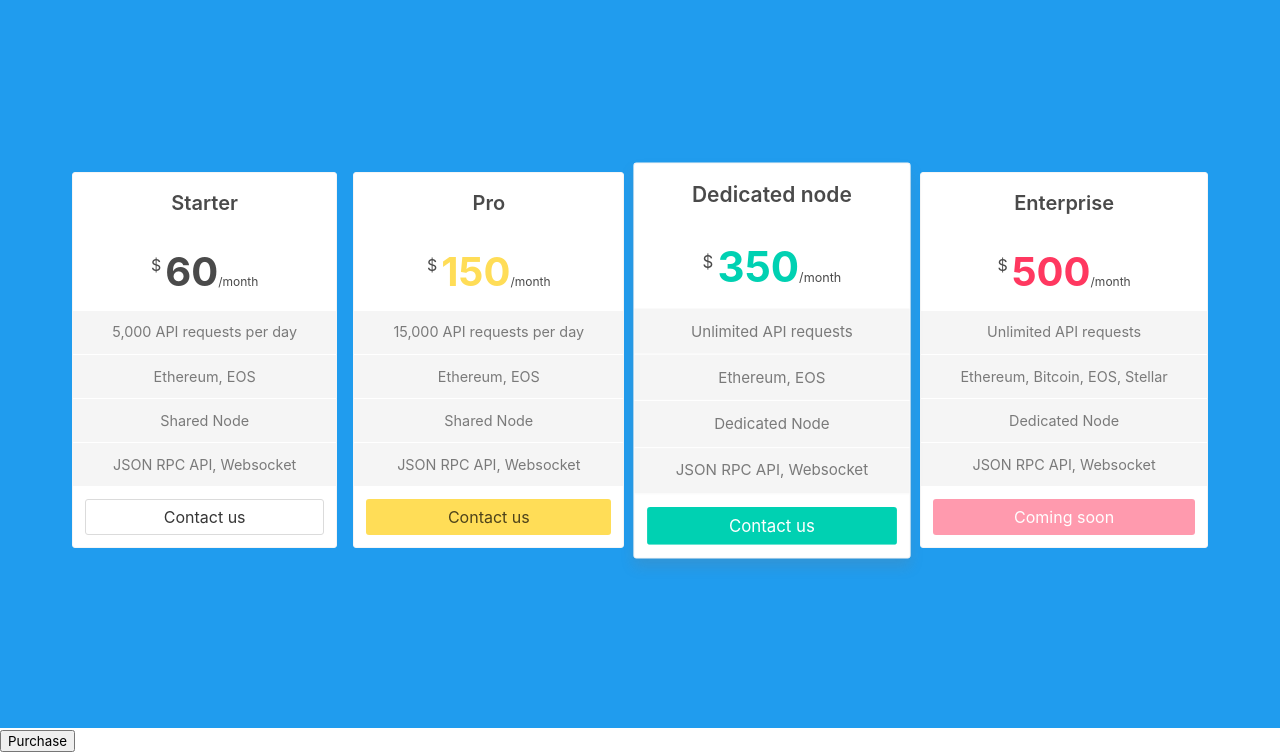
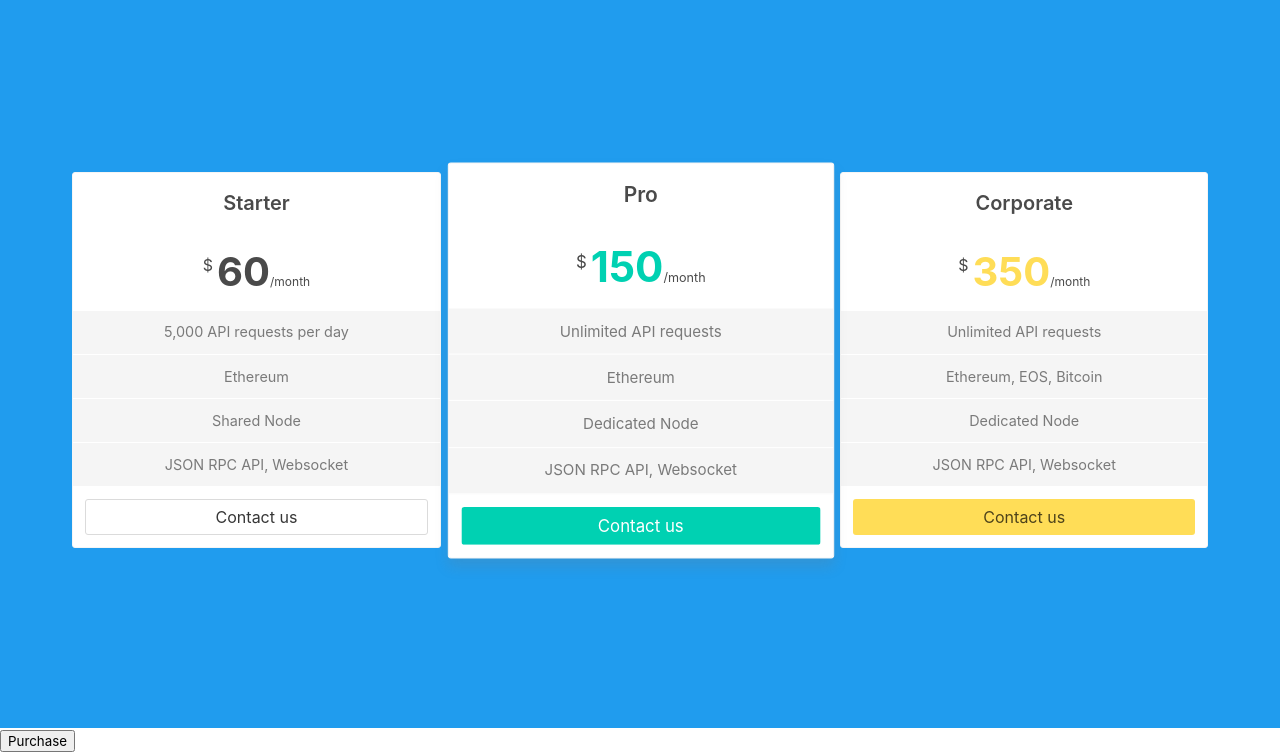
Before and after one commit to nodablock/website, a website: page pricing.html in a window 1280 px wide. Shown: the part 72-824 px from the top of the page. Drawn offline with nearby package versions, Linux system fonts and the light colour scheme; a script that the page names is missing.

Commit message:
simpler pricing

```diff
--- a/pricing.html
+++ b/pricing.html
@@ -101,7 +101,7 @@
                                 <div class="plan-price"><span class="plan-price-amount"><span class="plan-price-currency">$</span>60</span>/month</div>
                                 <div class="plan-items">
                                 <div class="plan-item">5,000 API requests per day</div>
-                                <div class="plan-item">Ethereum, EOS</div>
+                                <div class="plan-item">Ethereum</div>
                                 <div class="plan-item">Shared Node</div>
                                 <div class="plan-item">JSON RPC API, Websocket</div>
                             </div>
@@ -111,13 +111,13 @@
                             </div>
                             </div>
 
-                            <div class="pricing-plan is-warning">
+                            <div class="pricing-plan is-active">
                               <div class="plan-header">Pro</div>
                               <div class="plan-price"><span class="plan-price-amount"><span class="plan-price-currency">$</span>150</span>/month</div>
                               <div class="plan-items">
-                                <div class="plan-item">15,000 API requests per day</div>
-                                <div class="plan-item">Ethereum, EOS</div>
-                                <div class="plan-item">Shared Node</div>
+                                <div class="plan-item">Unlimited API requests</div>
+                                <div class="plan-item">Ethereum</div>
+                                <div class="plan-item">Dedicated Node</div>
                                 <div class="plan-item">JSON RPC API, Websocket</div>
                               </div>
                               <div class="plan-footer">
@@ -125,12 +125,12 @@
                               </div>
                             </div>
 
-                            <div class="pricing-plan is-active">
-                                    <div class="plan-header">Dedicated node</div>
+                            <div class="pricing-plan is-warning">
+                                    <div class="plan-header">Corporate</div>
                                     <div class="plan-price"><span class="plan-price-amount"><span class="plan-price-currency">$</span>350</span>/month</div>
                                     <div class="plan-items">
                                         <div class="plan-item">Unlimited API requests</div>
-                                        <div class="plan-item">Ethereum, EOS</div>
+                                        <div class="plan-item">Ethereum, EOS, Bitcoin</div>
                                         <div class="plan-item">Dedicated Node</div>
                                         <div class="plan-item">JSON RPC API, Websocket</div>
                                     </div>
@@ -140,7 +140,7 @@
                                     </div>
                                 </div>
 
-                            <div class="pricing-plan is-danger">
+                            <!-- <div class="pricing-plan is-danger">
                               <div class="plan-header">Enterprise</div>
                               <div class="plan-price"><span class="plan-price-amount"><span class="plan-price-currency">$</span>500</span>/month</div>
                               <div class="plan-items">
@@ -152,7 +152,8 @@
                               <div class="plan-footer">
                                 <button class="button is-fullwidth" disabled="disabled">Coming soon</button>
                               </div>
-                            </div>
+                            </div> -->
+
                           </div>
 
 
```
